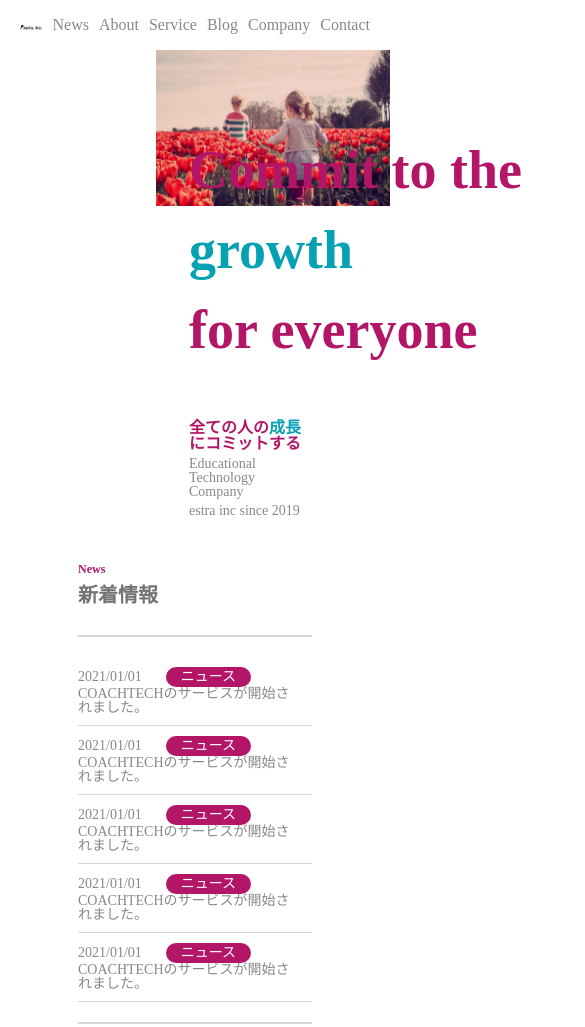
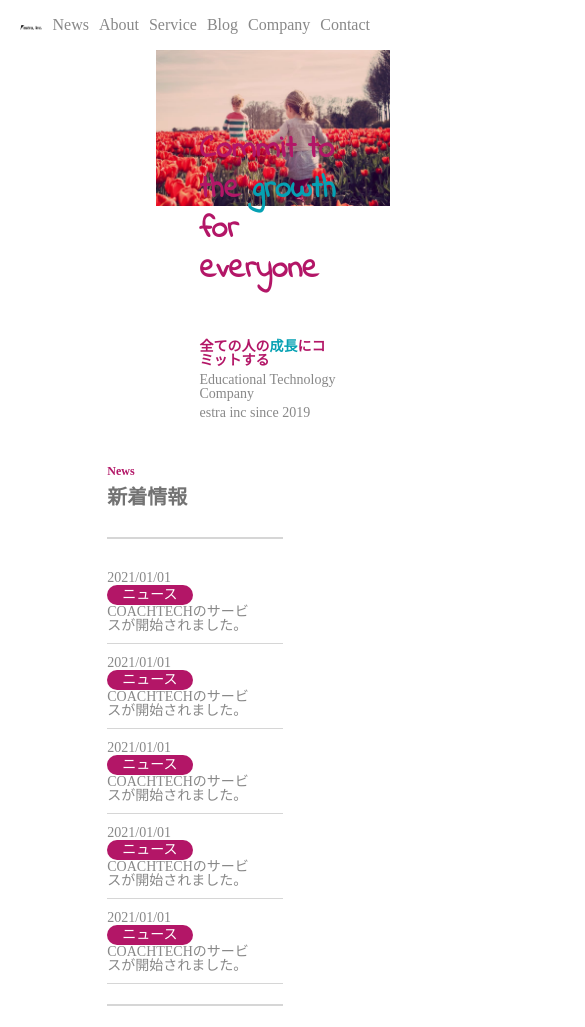
Before and after one commit to aida39/20231007_aida_lp, a plain HTML site: page index.html in a window 390 px wide. Shown: the top 1027 px of the page, 585 px wide, since content can reach past the window. Drawn offline with Linux system fonts and the light colour scheme.

Commit message:
任意のメッセージ

```diff
--- a/css/style.css
+++ b/css/style.css
@@ -26,19 +26,30 @@
     justify-content: flex-end;
 }
 .firstview__text{
-    width: 30%;
-    margin: 80px -150px 0 0;
+    width: 35%;
+    margin: 80px -180px 0 0;
     z-index: 10;
 }
 .firstview__text-english{
-    width: 500px;
+    width: 100%;
     display: inline-block;
-    font-family: Indie Flower Regular ;
-    font-size: 54px;
+    font-family: 'Indie Flower', cursive;
+        /* font-family: 'Noto Serif JP', serif; */
+    font-size: 2.8rem;
     line-height: 80px;
     margin-bottom: 50px;
     color: #b31667;
 }
+@media screen and (max-width: 1150px){
+    .firstview__text-english{
+    font-size: 2rem;
+    line-height: 40px;
+    }
+    .firstview__text-japanese{
+        font-size: 14px;
+    }
+}
+
 .firstview__text--green{
     color: #06a1b3;
 }
@@ -75,6 +86,9 @@
     color: #737373;
     font-size: 20px;
     margin: 10px 0 30px;
+}
+.news{
+    width: 45%;
 }
 .news-box{
     border-top: 2px solid #d6d6d6;
--- a/index.html
+++ b/index.html
@@ -10,6 +10,10 @@
     <link rel="preconnect" href="https://fonts.googleapis.com">
     <link rel="preconnect" href="https://fonts.gstatic.com" crossorigin>
     <link href="https://fonts.googleapis.com/css2?family=Noto+Serif+JP:wght@900&display=swap" rel="stylesheet">
+    <link rel="preconnect" href="https://fonts.googleapis.com">
+    <link rel="preconnect" href="https://fonts.gstatic.com" crossorigin>
+    <link href="https://fonts.googleapis.com/css2?family=Indie+Flower&family=Noto+Serif+JP:wght@900&display=swap"
+        rel="stylesheet">
 </head>
 
 <body>
```
